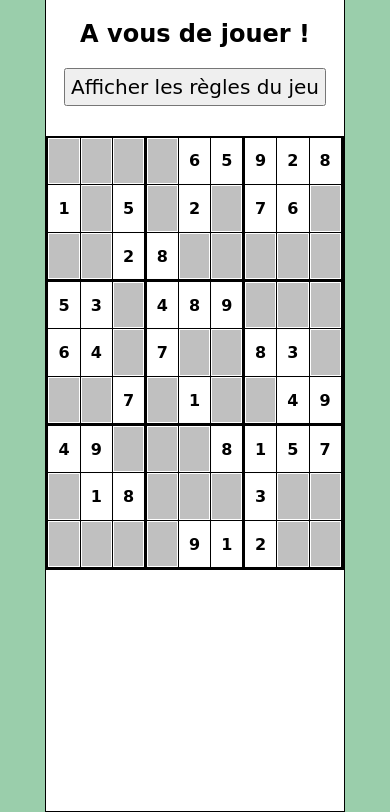
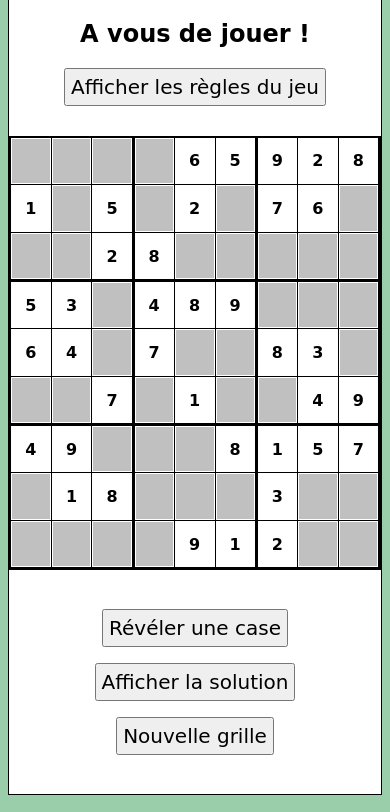
Before and after one commit to Morgan-Saturn/sudoku, a plain HTML site: page index.html in a window 390 px wide. Shown: the part 102-914 px from the top of the page. Drawn offline with Linux system fonts and the light colour scheme; a web font is replaced by a local one.

Commit message:
wip created media-query for a more responsive game

```diff
--- a/index.html
+++ b/index.html
@@ -122,6 +122,11 @@
 
             </table>
         </div>
+        <div class="bandeau_inf">
+            <button class="indice">Révéler une case</button>
+            <button class="solution">Afficher la solution</button>
+            <button class="new_grid">Nouvelle grille</button>
+        </div>
     </div>
 
     <!--popup règles-->
--- a/style.css
+++ b/style.css
@@ -17,19 +17,17 @@ body{
 h1, h2{
     text-align: center;
 }
-.bandeau_sup{
-    margin-bottom: 30px;
-    display: flex;
-    flex-direction: column;
-}
-.rules{
+
+button{
     cursor: pointer;
     margin: auto;
     padding: 5px;
     font-size: 15pt;
 }
-.grille_conteneur{
-    height: 80vh;
+.bandeau_sup{
+    margin-bottom: 30px;
+    display: flex;
+    flex-direction: column;
 }
 .grille_conteneur table{
     margin: auto;
@@ -111,3 +109,20 @@ background-color: rgb(219, 73, 73);
     align-items: center;
     justify-content: center;
 }
+.bandeau_inf{
+    display: flex;
+    justify-content: center;
+    margin-bottom: 30px;
+    margin-top: 30px;
+}
+@media (max-width: 790px){
+    .container{
+        width: 100%;
+    }
+    .bandeau_inf{
+        padding: 9px;
+        gap: 1rem;
+        display: flex;
+        flex-direction: column;
+    }
+}
```
